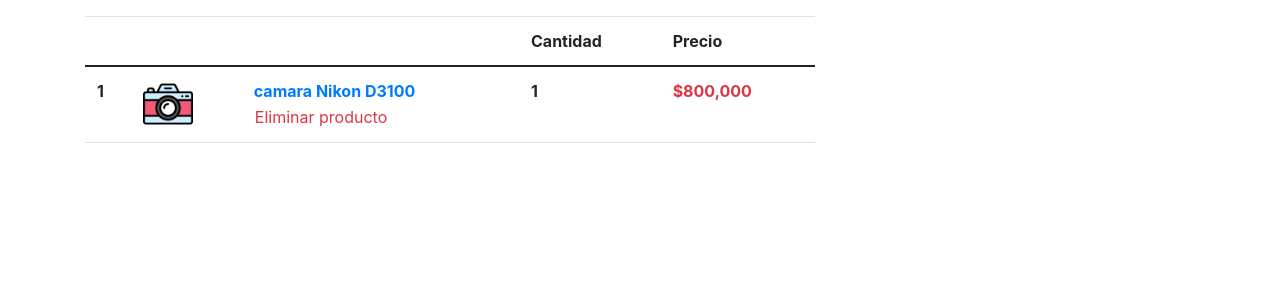
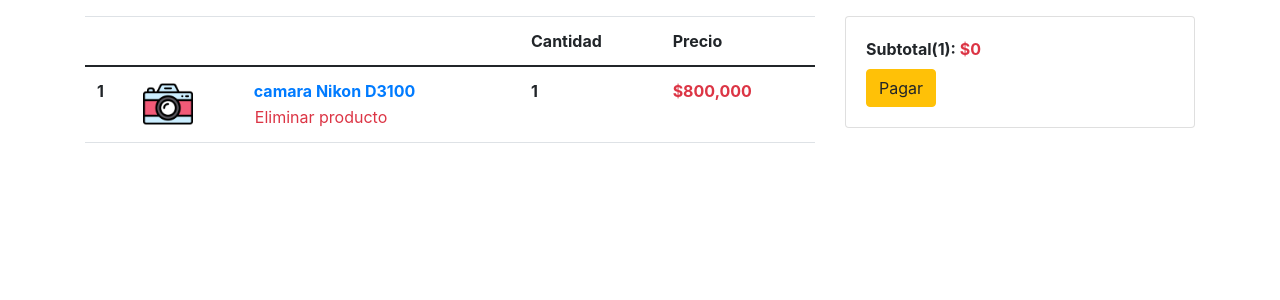
Before and after one commit to nbarco25/kawaru_store, a Django app: template kawaru_store/carts/templates/carts/cart.html in a window 1280 px wide. Shown: the part 56-356 px from the top of the page. Run offline with Django 3.2, Linux system fonts and the light colour scheme; data comes from the database, SQL or seed files in the repository; both versions use the stored data as it was after the commit; tables that the repository leaves empty hold one stand-in row (values such as "Sample post"); the template is opened without the code that fills it: values that come from a table or form of the project are taken from there, most other values are stand-ins (such as "Sample title", 1, 10 or a date in 2020); lists and menus that the app fills with data are empty; some libraries are stand-ins or nearby versions.

Commit message:
mostrar subtotal en el carrito

```diff
--- a/kawaru_store/carts/templates/carts/cart.html
+++ b/kawaru_store/carts/templates/carts/cart.html
@@ -34,7 +34,17 @@
 </div>
 
 <div class="col">
+    <div class="card">
+        <div class="card-body">
+            <div class="font-weight-bold">
+                Subtotal({{ cart.products.count}}): <span class="text-danger">{{ cart.subtotal | formato_precio_cop }}</span>
+            </div>
 
+            <div class="mt-2">
+                <a href="" class="btn btn-warning">Pagar</a>
+            </div>
+        </div>
+    </div>
 </div>
 {% else %}
 <div class="col">
```
Also changed, not shown: kawaru_store/db.sqlite3.
